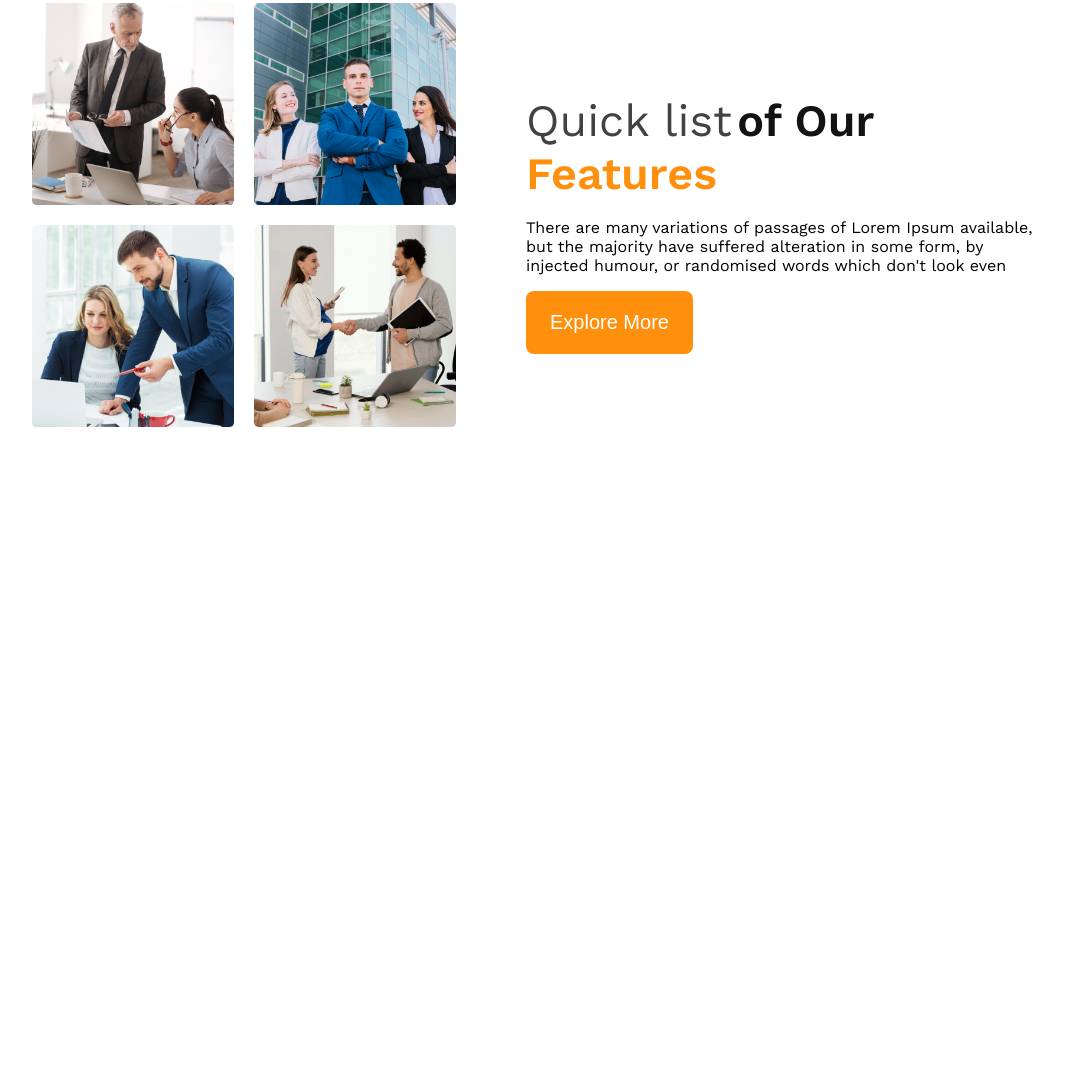
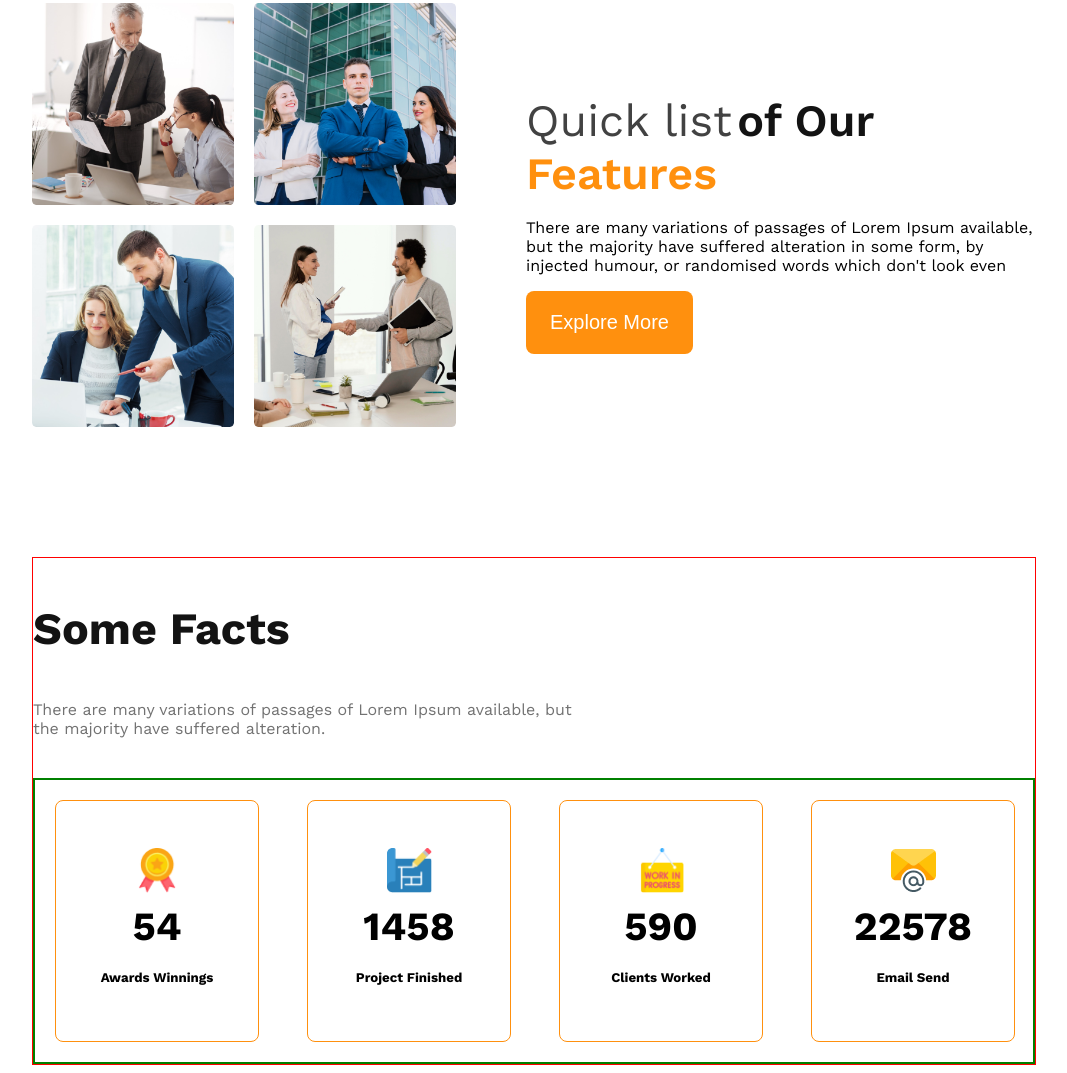
Before and after one commit to rifat-54/Architect-website, a plain HTML site: page index.html in a window 1280 px wide. Shown: the part 1289-2362 px from the top of the page, without its empty margins (106-1173 px from the left). Before the commit the page ends 1724 px from the top, so only its background shows below. Drawn offline with nearby package versions, Linux system fonts and the light colour scheme.

Commit message:
added fact

```diff
--- a/index.html
+++ b/index.html
@@ -29,7 +29,7 @@
         </div>
     </header>
     <main>
-        <section class="freature-container">
+        <section class="freature-container hide">
             <div class="freature-image">
                 <img src="images/team1.png" alt="discussing the tream member">
                 <img src="images/team2.png" alt="discussing the tream member">
@@ -42,6 +42,39 @@
                 <button class="btn-primary">Explore More</button>
             </div>
         </section>
+        <!-- freature and enjoy -->
+        <section>
+
+        </section>
+        <!-- some fact -->
+        <section class="fact">
+            <div class="fact-continer">
+                <h3 class="fact-title dark-1">Some Facts</h3>
+                <p class="fact-description dark-3">There are many variations of passages of Lorem Ipsum available, but the majority have suffered alteration.</p>
+            </div>
+            <div class="card-box">
+                <div class="card">
+                    <img src="images/icons/ribon.png" alt="">
+                    <h4>54</h4>
+                    <h5>Awards Winnings</h5>
+                </div>
+                <div class="card">
+                    <img src="images/icons/projects.png" alt="">
+                    <h4 >1458</h4>
+                    <h5>Project Finished</h5>
+                </div>
+                <div class="card">
+                    <img src="images/icons/customers.png" alt="">
+                    <h4>590</h4>
+                    <h5>Clients Worked</h5>
+                </div>
+                <div class="card">
+                    <img src="images/icons/email.png" alt="">
+                    <h4>22578</h4>
+                    <h5>Email Send</h5>
+                </div>
+            </div>
+        </section>
     </main>
     <footer>
 
--- a/style/style.css
+++ b/style/style.css
@@ -43,6 +43,9 @@
  .dark-1{
     color:rgba(19, 19, 19, 1);
  }
+ .dark-3{
+    color: #727272;
+ }
   /* hader */
         header{
             padding: 35px 120px;
@@ -85,23 +88,8 @@
     margin-bottom: 40px;
   }
 
-  /* responsive for movile */
 
- @media screen and (max-width:576px) {
-    .navber , .banner{
-        flex-direction: column;
-    }
-    .nav-title{
-        flex-direction: column;
-        gap: 10px;
-    }
-    header{
-        margin: 0;
-        padding: 0;
-    }
- }
-
- /* freature  */
+   /* freature  */
 
  .freature{
     max-width: 510px;
@@ -132,3 +120,104 @@
     font-size: 2.8rem;
     font-weight: 600;
  }
+
+  /* responsive for movile */
+
+ @media screen and (max-width:576px) {
+    .navber , .banner, .freature-container{
+        flex-direction: column;
+    }
+    .nav-title{
+        flex-direction: column;
+        gap: 10px;
+    }
+    header{
+        margin: 0;
+        padding: 0;
+    }
+    main{
+        width: 100%;
+        margin: 0;
+        padding: 0;
+    }
+    .freature-image{
+        grid-template-columns: repeat(1,1fr);
+        padding: 0;
+        margin: 0;
+
+    }
+    .freature{
+        margin: 10px 10px;
+    }
+ }
+
+ /*  */
+
+
+
+ /* fact */
+
+ .fact-continer{
+    width: 540px;
+ }
+ .fact-title{
+    font-size: 2.8rem;
+    font-weight: 700;
+ }
+ .fact-description{
+    font-size: 16px;
+ }
+ .fact{
+    border: 1px solid red;
+
+ }
+
+ .card-box{
+    display: grid;
+    grid-template-columns: repeat(4,1fr);
+    gap: 50px;
+    border: 2px solid green;
+    padding: 20px;
+    margin-top: 40px;
+ }
+ .card{
+    width: 100%;
+    height: 240px;
+    border-radius: 8px;
+    border: 1px solid #FF900E ;
+    display: flex;
+    flex-direction: column;
+    justify-content: center;
+    align-items: center;
+ }
+ .card img{
+    width: 45px;
+    height: 45px;
+ }
+ .card h4{
+    font-size: 2.5rem;
+    margin: 10px 0;
+ }
+ .card h5{
+    margin: 10px 0;
+ }
+ /* medium device */
+
+@media screen and (min-width:577px) and (max-width:992px) {
+    .freature-container, .navber{
+        flex-direction: column;
+    }
+    main{
+        margin: 0 auto;
+        padding: 0;
+    }
+    .freature-image{
+        margin: 0;
+        padding:10px;
+        margin-bottom: 20px;
+    }
+}
+
+/* .hide{
+    display: none;
+} */
```
